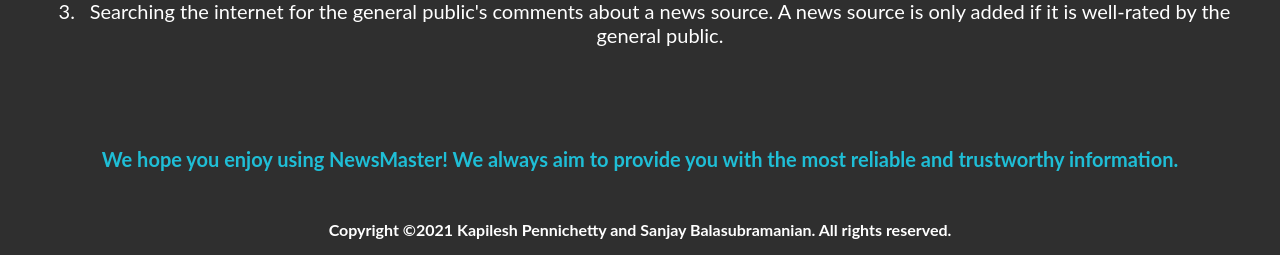
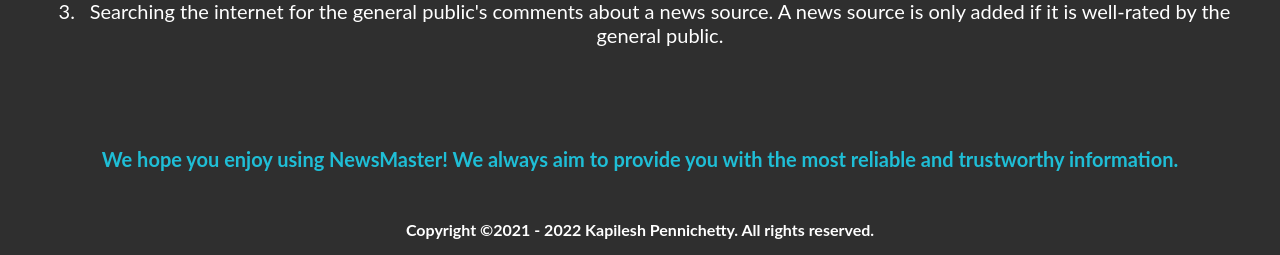
Before and after one commit to technocapeman/NewsMaster, a Flask app: page /news-reliability in a window 1280 px wide. Shown: the part 725-980 px from the top of the page. Run offline with Flask 2, Linux system fonts and the light colour scheme; some libraries are stand-ins or nearby versions.

Commit message:
Simplifying HTML

```diff
--- a/templates/base.html
+++ b/templates/base.html
@@ -29,6 +29,12 @@
 <body>
 {% block main %}
 {% endblock %}
+<!-- Copyright -->
+<footer>
+    <p align="center" style="font-family: 'Lato', sans-serif; color: #ffffff; font-weight:bold">Copyright
+        <span>&#169;</span>2021 - 2022
+        Kapilesh Pennichetty. All rights reserved.</p>
+</footer>
 </body>
 
 </html>
--- a/templates/news-reliability.html
+++ b/templates/news-reliability.html
@@ -45,10 +45,4 @@
     </div>
 </main>
 
-<!-- Footer of Webpage -->
-<footer>
-    <p align="center" style="font-family: 'Lato', sans-serif; color: #ffffff; font-weight:bold">Copyright <span>&#169;</span>2021
-        Kapilesh Pennichetty and Sanjay Balasubramanian. All rights reserved.</p>
-</footer>
-
 {% endblock %}
--- a/templates/weather.html
+++ b/templates/weather.html
@@ -131,10 +131,4 @@
             href="https://www.weatherapi.com/" style="color: #ffffff" title="Weather API">WeatherAPI.com</a></p>
 </footer>
 
-<!-- Copyright -->
-<footer>
-    <p align="center" style="font-family: 'Lato', sans-serif; color: #ffffff; font-weight:bold">Copyright <span>&#169;</span>2021
-        Kapilesh Pennichetty and Sanjay Balasubramanian. All rights reserved.</p>
-</footer>
-
 {% endblock %}
```
Also changed, not shown: templates/home.html (+10 -4 lines). Lines whose indentation alone changed are shown as unchanged.
